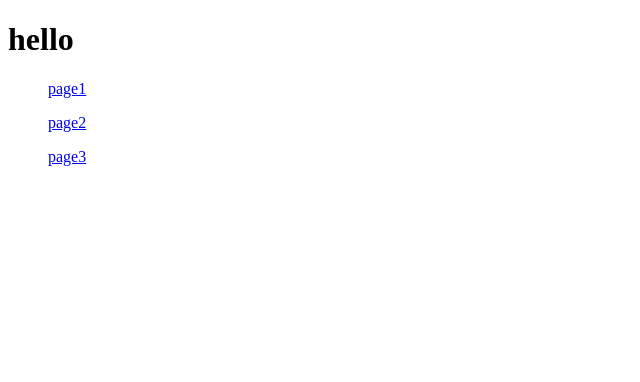
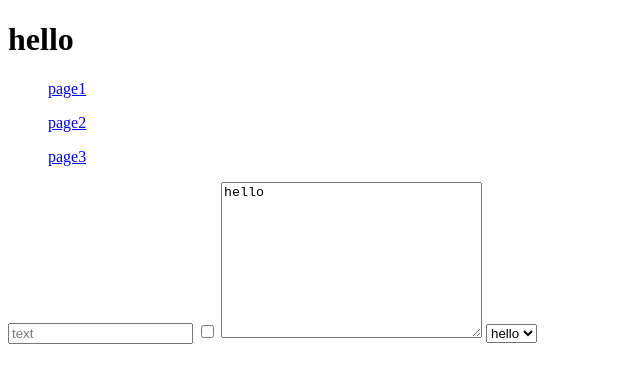
Before and after one commit to linnamuth/test, a plain HTML site: page index.html in a window 1280 px wide. Shown: the whole page, without its empty margins (0-640 px from the left). Drawn offline with Linux system fonts and the light colour scheme.

Commit message:
add index file

```diff
--- a/index.html
+++ b/index.html
@@ -11,5 +11,14 @@
     <ul><a href="#">page1</a></ul>
     <ul><a href="#">page2</a></ul>
     <ul><a href="#">page3</a></ul>
+
+    <input type="text" placeholder="text">
+    <input type="checkbox" >
+    <textarea name="name" id="t4ex" cols="30" rows="10">hello</textarea>
+    <select name="sel" id="tex5">
+        <option value="hello">hello</option>
+        <option value="he">he</option>
+        <option value="helo">helo</option>
+    </select>
 </body>
 </html>
```
